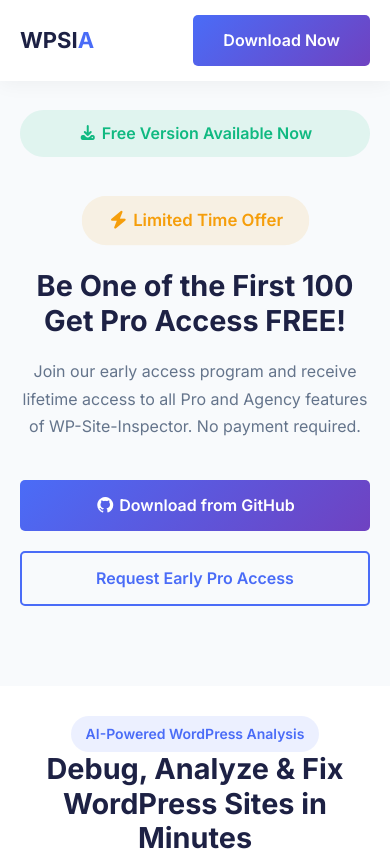
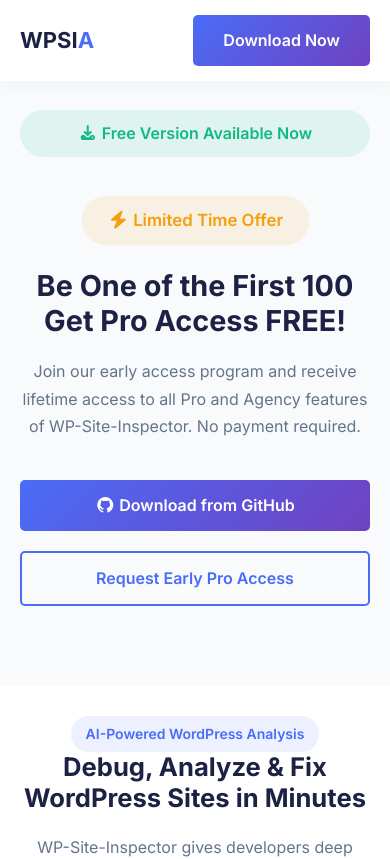
Before and after one commit to prathushan/wpsia-svelte, a SvelteKit app: page / in a window 390 px wide. Shown: the top 859 px of the page. Built offline with nearby package versions, Linux system fonts and the light colour scheme.

Commit message:
accessibility icons gap set4

```diff
--- a/src/app.css
+++ b/src/app.css
@@ -1244,9 +1244,12 @@
 
     }
 
-.hero .container .hero-content h1 {
+.hero .container .hero-text .hero-title {
   font-size: 1.6rem !important;
 }
+
+
+
     .uat-icon-dev {
         gap: 15px;
     }
```
